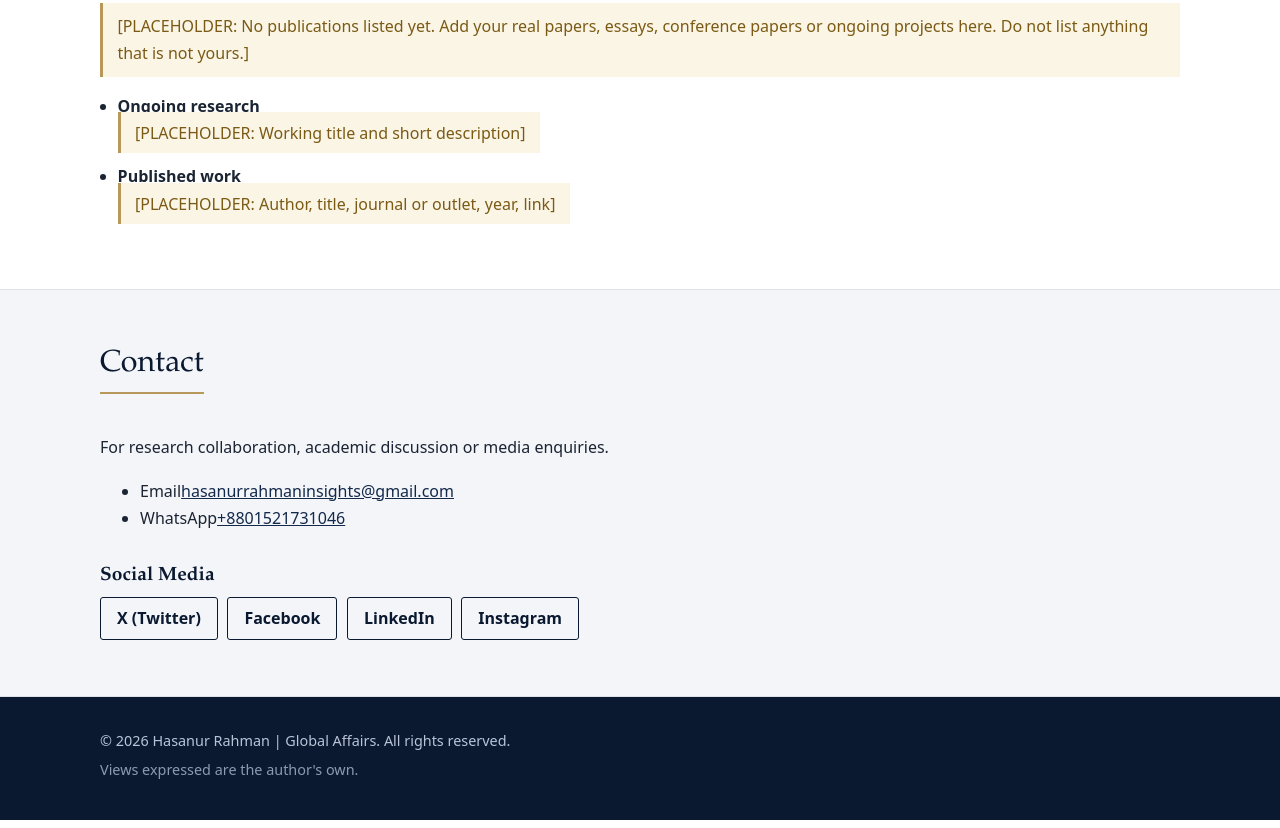
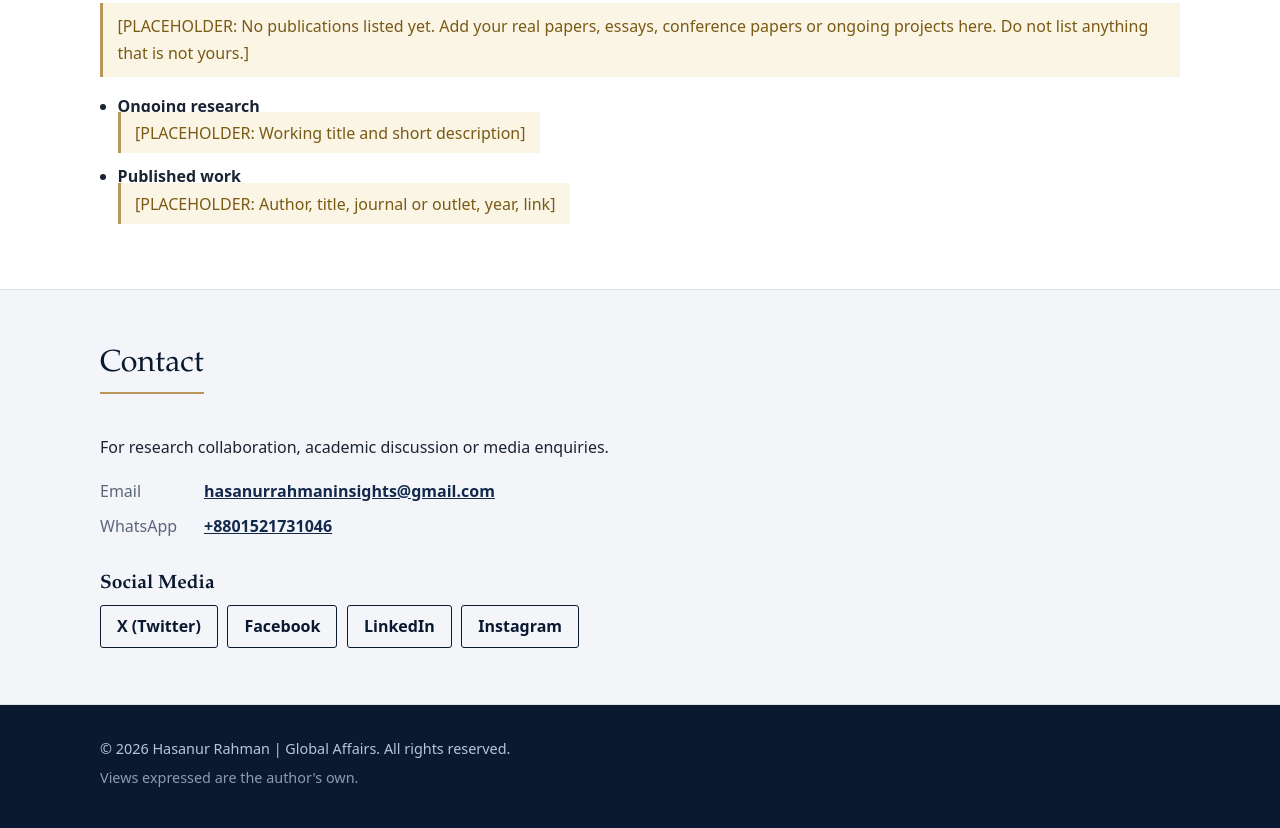
Before and after one commit to HasanurRahmanInsights/HasanurRahmanInsights.github.io, a plain HTML site: page index.html in a window 1280 px wide. Shown: the part 2588-3416 px from the top of the page. Drawn offline with Linux system fonts and the light colour scheme; no server answers.

Commit message:
Add styles for contact details in style.css
Added styles for contact details section.

```diff
--- a/style.css
+++ b/style.css
@@ -175,3 +175,9 @@ footer p { margin: 0 0 .3rem; }
 .ed { min-height: 320px; padding: .8rem; border: 1px solid #b9c1cf; border-radius: 4px; background: #fff; }
 .ed:focus { outline: 2px solid var(--brass); }
 @media (min-width: 600px) { .row { grid-template-columns: 1fr auto; align-items: center; } }
+
+/* Contact details */
+.contact { list-style: none; padding: 0; margin: 0 0 1rem; display: grid; gap: .5rem; }
+.contact li { display: flex; flex-wrap: wrap; gap: .3rem 1rem; }
+.contact span { min-width: 5.5rem; color: var(--muted); }
+.contact a { font-weight: 600; overflow-wrap: anywhere; }
```
